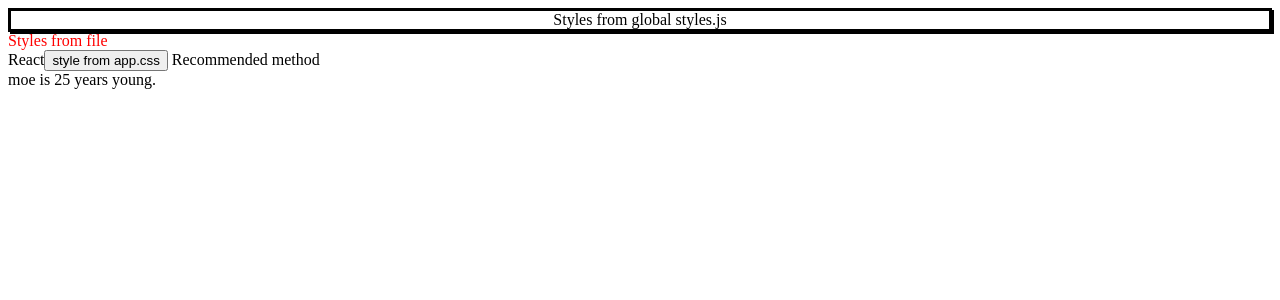
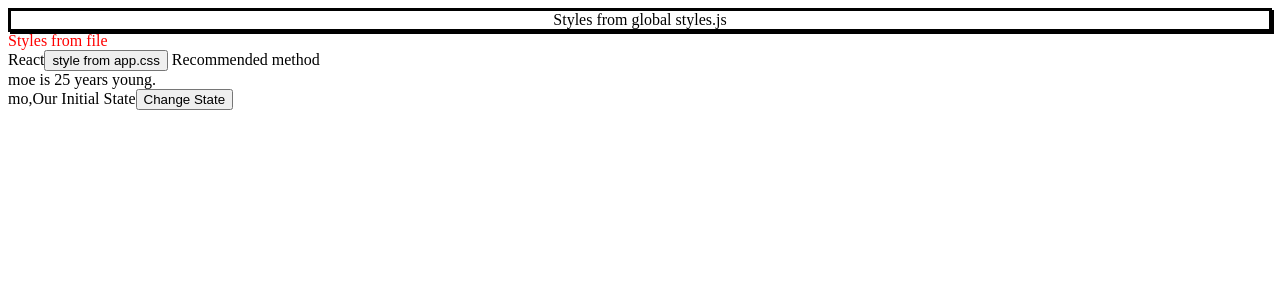
Before and after one commit to timh1203/react-redux-auth0-2019, a React (Create React App) app: page / in a window 1280 px wide. Shown: the top 300 px of the page. Built offline with nearby package versions, Linux system fonts and the light colour scheme.

Commit message:
Add class container and state

```diff
--- a/src/App.js
+++ b/src/App.js
@@ -2,6 +2,7 @@ import React from 'react';
 import './app.css'
 import * as styles from './styles'
 import Component1 from './functional/component1'
+import Container1 from './containers/container1'
 
 function App() {
   const fileStyles = {
@@ -16,6 +17,7 @@ function App() {
       <button>style from app.css</button>  Recommended method
 
       <Component1 name="moe" age={25} />
+      <Container1 nickname="mo" />
     </div>
   );
 }
--- /dev/null
+++ b/src/containers/container1.js
@@ -0,0 +1,26 @@
+import React, { Component } from 'react'
+
+class Container1 extends Component {
+  constructor(props) {
+    super(props)
+    this.state = {
+      stateprop1: "Our Initial State"
+    }
+  }
+
+  changeState = () => {
+    this.setState({ stateprop1: "New State" })
+  }
+
+  render() {
+    return (
+      <div>
+        {this.props.nickname},
+        {this.state.stateprop1}
+        <button onClick={() => this.changeState()}>Change State</button>
+      </div>
+    )
+  }
+}
+
+export default Container1
```
